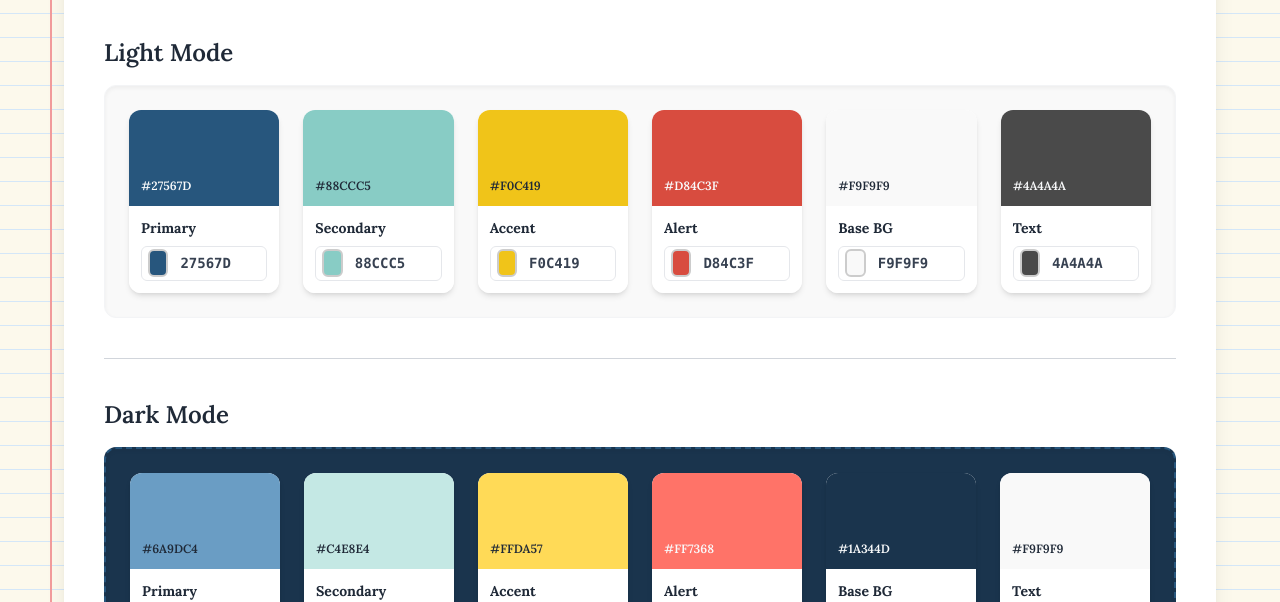
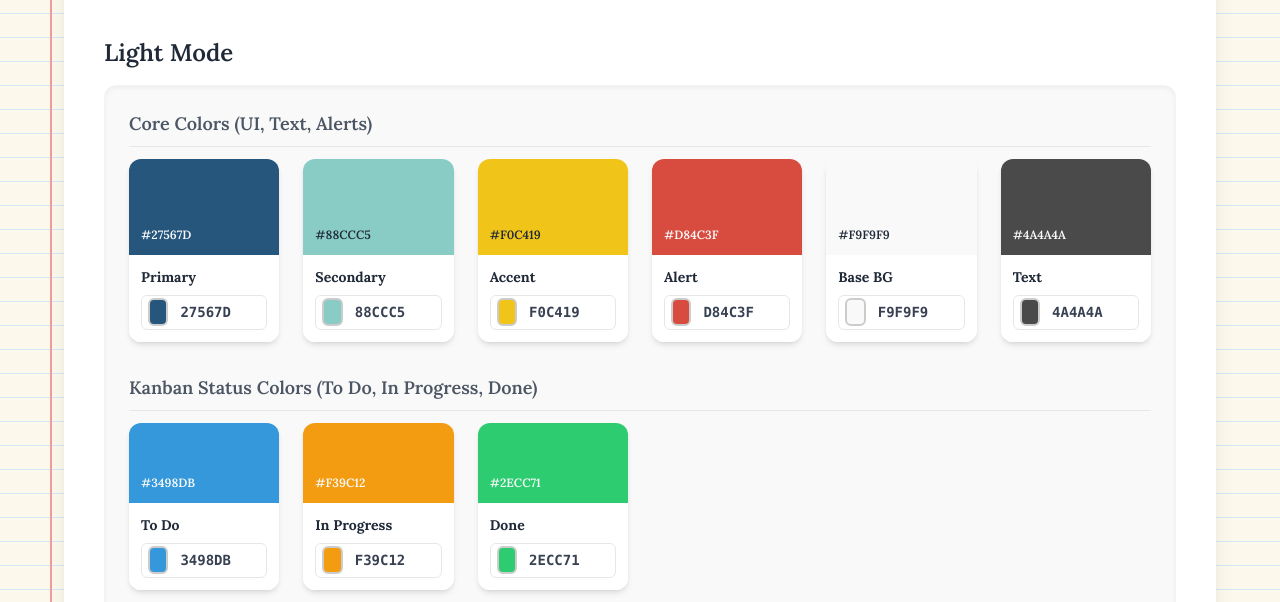
Before and after one commit to molika-lim/brandcolorswatch, a plain HTML site: page index.html in a window 1280 px wide. Shown: the part 371-973 px from the top of the page. Drawn offline with nearby package versions, Linux system fonts and the light colour scheme.

Commit message:
Added more colors for status and palette for kids

```diff
--- a/index.html
+++ b/index.html
@@ -127,6 +127,9 @@
                     { role: 'Alert', light: '#D84C3F', dark: '#FF7368', lightText: 'on-dark', darkText: 'on-dark' },
                     { role: 'Base BG', light: '#F9F9F9', dark: '#1A344D', lightText: 'on-light', darkText: 'on-dark' },
                     { role: 'Text', light: '#4A4A4A', dark: '#F9F9F9', lightText: 'on-dark', darkText: 'on-light' },
+                    { role: 'To Do', light: '#3498DB', dark: '#6ABFEF', lightText: 'on-dark', darkText: 'on-light' },
+                    { role: 'In Progress', light: '#F39C12', dark: '#FFC300', lightText: 'on-dark', darkText: 'on-light' },
+                    { role: 'Done', light: '#2ECC71', dark: '#58D68D', lightText: 'on-dark', darkText: 'on-light' },
                 ]
             },
             {
@@ -143,6 +146,9 @@
                     { role: 'Text', light: '#373E4F', dark: '#A0A6B5', lightText: 'on-dark', darkText: 'on-light' },
                     { role: 'Alert', light: '#E74C3C', dark: '#FF7A6C', lightText: 'on-dark', darkText: 'on-dark' },
                     { role: 'Base BG', light: '#FFFFFF', dark: '#202020', lightText: 'on-light', darkText: 'on-dark' },
+                    { role: 'To Do', light: '#4A6FA5', dark: '#739EE1', lightText: 'on-dark', darkText: 'on-light' },
+                    { role: 'In Progress', light: '#F0B34F', dark: '#FFD78F', lightText: 'on-dark', darkText: 'on-light' },
+                    { role: 'Done', light: '#3BA946', dark: '#70D67D', lightText: 'on-dark', darkText: 'on-light' },
                 ]
             },
             {
@@ -156,9 +162,13 @@
                     { role: 'Primary', light: '#D0D7DB', dark: '#4F5C64', lightText: 'on-light', darkText: 'on-dark' },
                     { role: 'Secondary', light: '#5D82A2', dark: '#8CAAC7', lightText: 'on-dark', darkText: 'on-light' },
                     { role: 'Accent', light: '#3498DB', dark: '#6ABFEF', lightText: 'on-dark', darkText: 'on-light' },
-                    { role: 'Victory', light: '#FFC300', dark: '#FFE366', lightText: 'on-light', darkText: 'on-light' },
+                    // CHANGED FROM 'Victory' to 'Success' for consistency
+                    { role: 'Success', light: '#FFC300', dark: '#FFE366', lightText: 'on-light', darkText: 'on-light' },
                     { role: 'Base BG', light: '#FFFFFF', dark: '#1E293B', lightText: 'on-light', darkText: 'on-dark' },
                     { role: 'Text', light: '#4A4A4A', dark: '#E0E0E0', lightText: 'on-dark', darkText: 'on-light' },
+                    { role: 'To Do', light: '#4A6FA5', dark: '#8CAAC7', lightText: 'on-dark', darkText: 'on-light' },
+                    { role: 'In Progress', light: '#FF8C42', dark: '#FFAF73', lightText: 'on-dark', darkText: 'on-light' },
+                    { role: 'Done', light: '#16A085', dark: '#58D68D', lightText: 'on-dark', darkText: 'on-light' },
                 ]
             },
             {
@@ -175,6 +185,30 @@
                     { role: 'Success', light: '#88B04B', dark: '#B8D377', lightText: 'on-dark', darkText: 'on-light' },
                     { role: 'Alert', light: '#E06A3E', dark: '#FF9E71', lightText: 'on-dark', darkText: 'on-light' },
                     { role: 'Base BG', light: '#FFFFFF', dark: '#333333', lightText: 'on-light', darkText: 'on-dark' },
+                    { role: 'To Do', light: '#739EE1', dark: '#9EBFEF', lightText: 'on-dark', darkText: 'on-light' },
+                    { role: 'In Progress', light: '#F7DC6F', dark: '#FFEB99', lightText: 'on-light', darkText: 'on-light' },
+                    { role: 'Done', light: '#68B684', dark: '#99DBC8', lightText: 'on-dark', darkText: 'on-light' },
+                ]
+            },
+            // --- NEW KIDS PALETTE (p5) ---
+            {
+                id: 'p5',
+                title: 'Playful & Energetic (Kids & Education)',
+                reason: 'A high-saturation, bright palette designed to capture and hold a child’s attention. The use of vibrant **primary and secondary colors** aids in cognitive development and makes the interface immediately engaging. High contrast is crucial for accessibility and clarity.',
+                lightBg: '#FFFFFF',
+                darkBg: '#2A2A44',
+                baseColor: '#FA6400',
+                colors: [
+                    { role: 'Primary', light: '#007AFF', dark: '#73BFFF', lightText: 'on-dark', darkText: 'on-light' },
+                    { role: 'Secondary', light: '#FFCC00', dark: '#FFEB70', lightText: 'on-light', darkText: 'on-light' },
+                    { role: 'Accent', light: '#FA6400', dark: '#FF9F61', lightText: 'on-dark', darkText: 'on-light' },
+                    { role: 'Success', light: '#34C759', dark: '#88E09D', lightText: 'on-dark', darkText: 'on-light' },
+                    { role: 'Alert', light: '#FF3B30', dark: '#FF736C', lightText: 'on-dark', darkText: 'on-dark' },
+                    { role: 'Base BG', light: '#FFFFFF', dark: '#2A2A44', lightText: 'on-light', darkText: 'on-dark' },
+                    { role: 'Text', light: '#2A2A2A', dark: '#F0F0F0', lightText: 'on-dark', darkText: 'on-light' },
+                    { role: 'To Do', light: '#00C7E5', dark: '#70E7FF', lightText: 'on-dark', darkText: 'on-light' },
+                    { role: 'In Progress', light: '#FF9500', dark: '#FFC35C', lightText: 'on-dark', darkText: 'on-light' },
+                    { role: 'Done', light: '#34C759', dark: '#88E09D', lightText: 'on-dark', darkText: 'on-light' },
                 ]
             },
         ];
@@ -300,9 +334,12 @@
             const hexId = `${palette.id}-${color.role}-${mode}-hex`;
             const pickerId = `${palette.id}-${color.role}-${mode}-picker`;
 
+            // Determine size based on role (make status colors slightly less prominent)
+            const heightClass = ['To Do', 'In Progress', 'Done'].includes(color.role) ? 'h-20' : 'h-24';
+
             return `
                 <div class="color-swatch-container rounded-xl overflow-hidden shadow-md bg-white">
-                    <div id="${swatchId}" class="h-24 flex items-end p-3" style="background-color: ${hex};"
+                    <div id="${swatchId}" class="${heightClass} flex items-end p-3" style="background-color: ${hex};"
                         onclick="copyToClipboard('${hex}')">
                         <div class="${textClass} text-xs font-semibold">${hex}</div>
                     </div>
@@ -327,8 +364,15 @@
          */
         const renderPalettes = () => {
             palettesContainer.innerHTML = palettes.map(palette => {
-                const lightSwatches = palette.colors.map(color => createSwatchHtml(palette, color, 'light')).join('');
-                const darkSwatches = palette.colors.map(color => createSwatchHtml(palette, color, 'dark')).join('');
+                // Separate Core colors from Status colors for better grouping display
+                const coreColors = palette.colors.filter(c => !['To Do', 'In Progress', 'Done'].includes(c.role));
+                const statusColors = palette.colors.filter(c => ['To Do', 'In Progress', 'Done'].includes(c.role));
+
+                const lightCoreSwatches = coreColors.map(color => createSwatchHtml(palette, color, 'light')).join('');
+                const darkCoreSwatches = coreColors.map(color => createSwatchHtml(palette, color, 'dark')).join('');
+
+                const lightStatusSwatches = statusColors.map(color => createSwatchHtml(palette, color, 'light')).join('');
+                const darkStatusSwatches = statusColors.map(color => createSwatchHtml(palette, color, 'dark')).join('');
 
                 return `
                     <!-- PALETTE: ${palette.title} --><div id="${palette.id}-border" class="bg-white p-6 md:p-10 rounded-2xl shadow-xl border-t-8" style="border-top-color: ${palette.baseColor};">
@@ -338,8 +382,14 @@
 
                         <!-- LIGHT MODE --><h3 class="text-2xl font-semibold mb-4 text-gray-800">Light Mode</h3>
                         <div id="${palette.id}-light-container" class="p-6 rounded-xl shadow-inner border border-gray-100" style="background-color: ${palette.lightBg};">
+                            <!-- CORE COLORS --><p class="text-lg font-semibold text-gray-600 mb-3 border-b pb-2">Core Colors (UI, Text, Alerts)</p>
+                            <div class="grid grid-cols-2 sm:grid-cols-3 lg:grid-cols-6 gap-6 mb-8">
+                                ${lightCoreSwatches}
+                            </div>
+
+                            <!-- STATUS COLORS --><p class="text-lg font-semibold text-gray-600 mb-3 border-b pb-2">Kanban Status Colors (To Do, In Progress, Done)</p>
                             <div class="grid grid-cols-2 sm:grid-cols-3 lg:grid-cols-6 gap-6">
-                                ${lightSwatches}
+                                ${lightStatusSwatches}
                             </div>
                         </div>
 
@@ -347,8 +397,14 @@
 
                         <!-- DARK MODE --><h3 class="text-2xl font-semibold mb-4 text-gray-800">Dark Mode</h3>
                         <div id="${palette.id}-dark-container" class="p-6 rounded-xl shadow-inner border-2 border-dashed" style="background-color: ${palette.darkBg}; border-color: ${palette.baseColor};">
+                            <!-- CORE COLORS --><p class="text-lg font-semibold text-gray-300 mb-3 border-b pb-2">Core Colors (UI, Text, Alerts)</p>
+                            <div class="grid grid-cols-2 sm:grid-cols-3 lg:grid-cols-6 gap-6 mb-8">
+                                ${darkCoreSwatches}
+                            </div>
+
+                            <!-- STATUS COLORS --><p class="text-lg font-semibold text-gray-300 mb-3 border-b pb-2">Kanban Status Colors (To Do, In Progress, Done)</p>
                             <div class="grid grid-cols-2 sm:grid-cols-3 lg:grid-cols-6 gap-6">
-                                ${darkSwatches}
+                                ${darkStatusSwatches}
                             </div>
                         </div>
                     </div>
```
